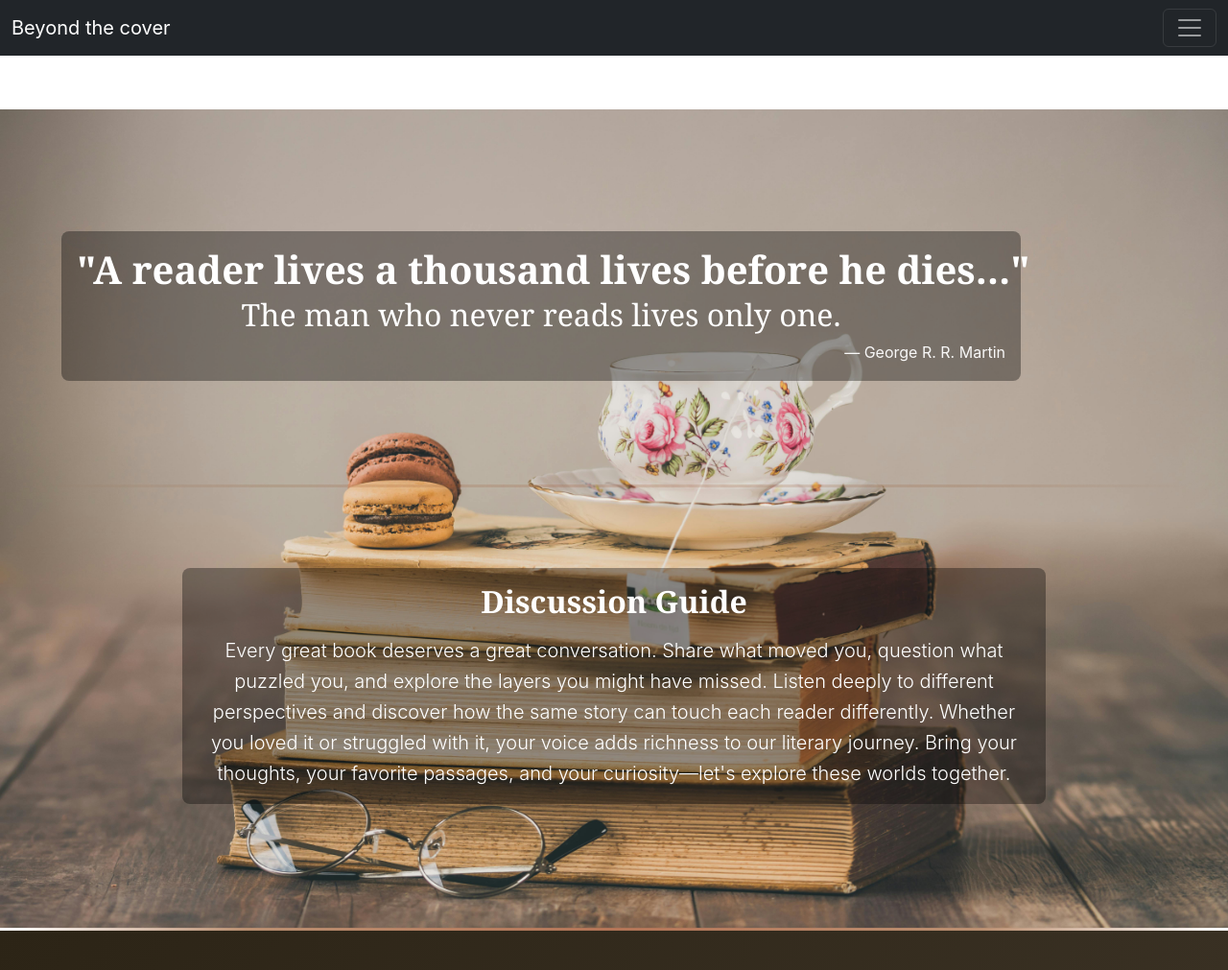
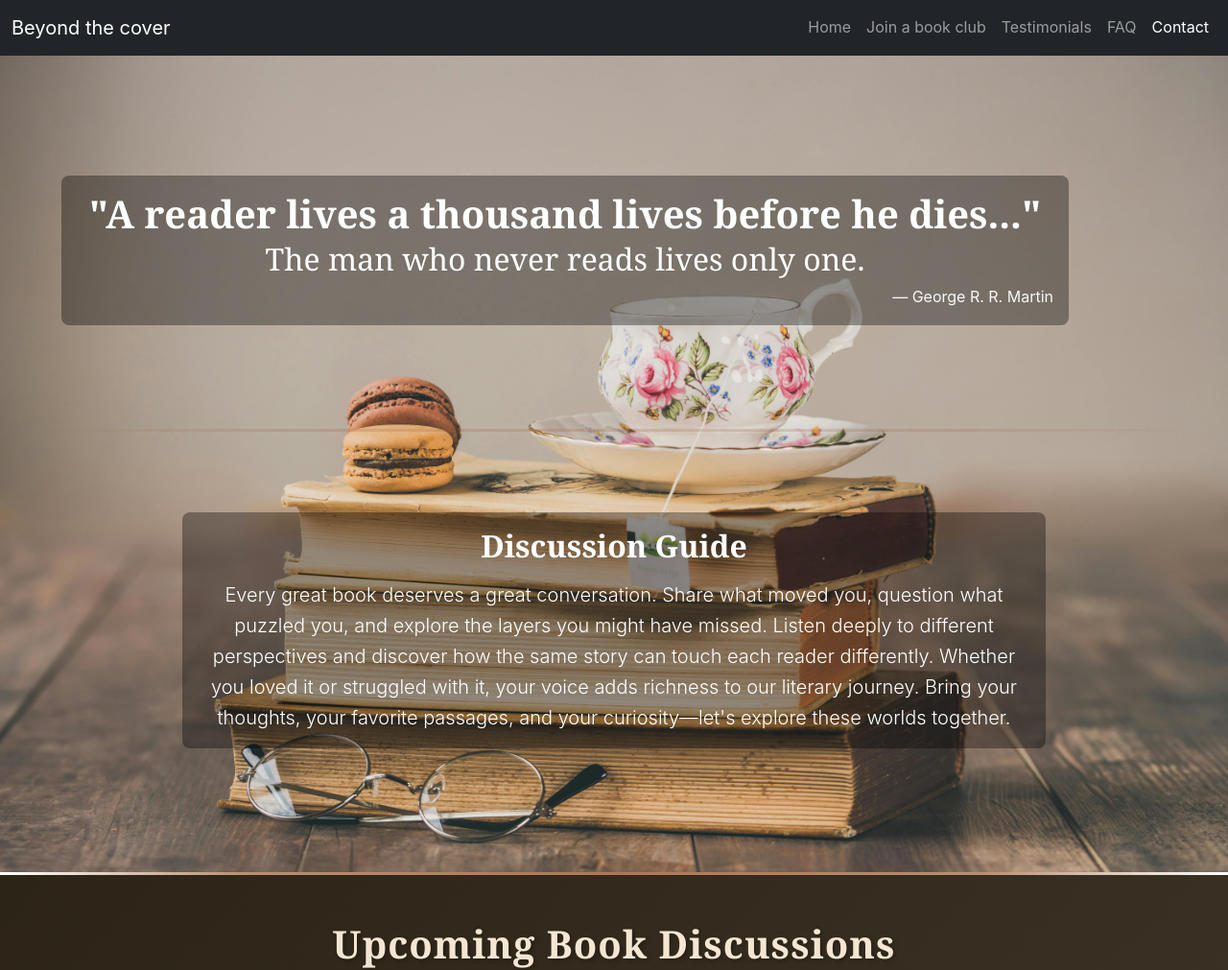
Before and after one commit to irinaancuta1785/beyond-the-cover, a plain HTML site: page index.html in a window 1280 px wide. Shown: the top 1011 px of the page at 96% size. Drawn offline with nearby package versions, Linux system fonts and the light colour scheme.

Commit message:
Fix container width for hero text, and add text-align center, also fix nav bar typo

```diff
--- a/assets/css/styles.css
+++ b/assets/css/styles.css
@@ -37,9 +37,10 @@ header[id] {
   transform: translateY(-50%);
   color: #fff;
   z-index: 2;
+  text-align: center;
+  max-width: 1050px;
   display: inline-block;
   width: 90%;
-  max-width: 1000px;
   padding: 1rem;
   background: rgba(0, 0, 0, 0.35);
   border-radius: 8px;
--- a/index.html
+++ b/index.html
@@ -23,7 +23,7 @@
 
 <body data-bs-spy="scroll" data-bs-target="#navbar" data-bs-offset="100">
     <!-- Navigation -->
-    <nav id="navbar" class="navbar  navbar-expand-lgfixed-top navbar-dark bg-dark">
+    <nav id="navbar" class="navbar  navbar-expand-lg fixed-top navbar-dark bg-dark">
         <div class="container-fluid">
             <a class="navbar-brand" href="index.html">Beyond the cover</a>
             <button class="navbar-toggler" type="button" data-bs-toggle="collapse" data-bs-target="#navbarNavDropdown"
@@ -58,7 +58,7 @@
             alt="Stack of three books with a sweet treat and glasses.">
 
         <div class="hero-text">
-            <h1>"A reader lives a thousand lives before he dies…"</h1>
+            <h1>"A reader lives a thousand lives before he dies..."</h1>
             <h2>The man who never reads lives only one.</h2>
             <p class="author">— George R. R. Martin</p>
         </div>
```
